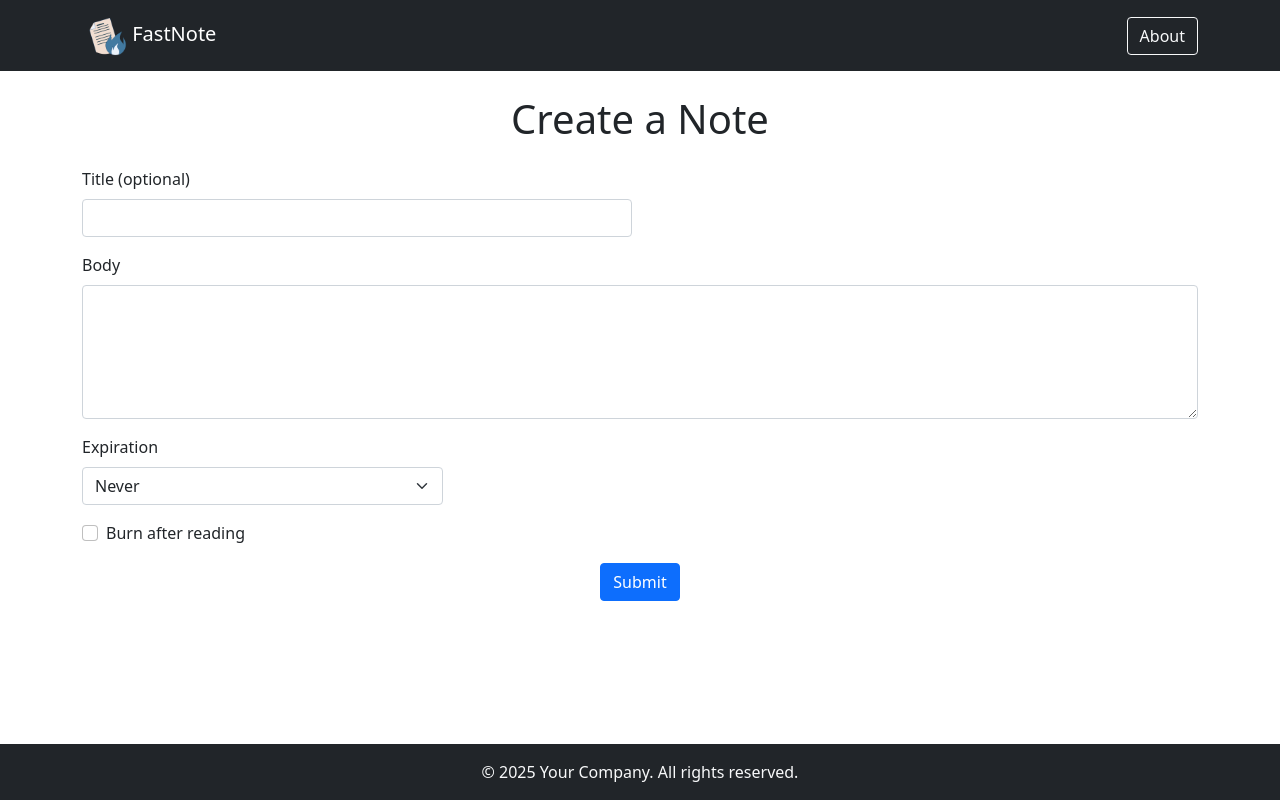
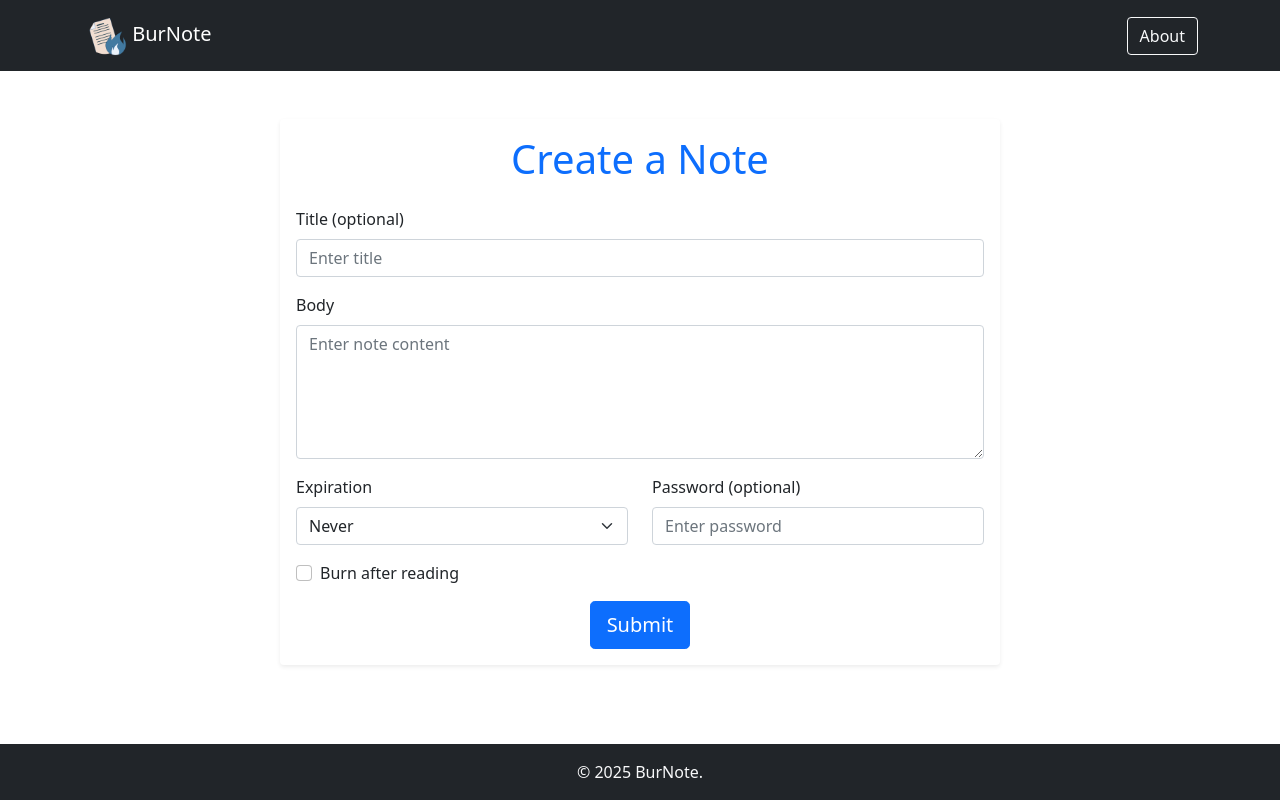
Before and after one commit to Andriyshkoy/BurNote, a Flask app: page / in a window 1280 px wide. Run offline with Flask 3, Linux system fonts and the light colour scheme; parts of the project's set-up code (start-up, migrations or seed data) failed here and were passed over.

Commit message:
Rename FastNote to BurNote and enhance UI for note-related pages

```diff
--- a/fastnote/templates/layout/flash.html
+++ b/fastnote/templates/layout/flash.html
@@ -1,15 +1,20 @@
 {% with messages = get_flashed_messages(with_categories=true) %}
   <div class="flash-messages">
     {% for category, message in messages %}
-      <div class="alert alert-{{ category }} d-flex align-items-center" role="alert">
+      <div class="alert alert-{{ category }} d-flex align-items-center shadow-sm rounded mb-3" role="alert">
         {% if category == 'danger' %}
-          <i class="bi bi-x-circle fill me-2"></i>
+          <i class="bi bi-x-circle-fill text-danger me-2 fs-4"></i>
         {% elif category == 'warning' %}
-          <i class="bi bi-exclamation-triangle-fill me-2"></i>
+          <i class="bi bi-exclamation-triangle-fill text-warning me-2 fs-4"></i>
         {% elif category == 'success' %}
-          <i class="bi bi-check-circle-fill me-2"></i>
+          <i class="bi bi-check-circle-fill text-success me-2 fs-4"></i>
+        {% else %}
+          <i class="bi bi-info-circle-fill text-info me-2 fs-4"></i>
         {% endif %}
-        {{ message }}
+        <div class="flex-grow-1">
+          {{ message }}
+        </div>
+        <button type="button" class="btn-close ms-3" data-bs-dismiss="alert" aria-label="Close"></button>
       </div>
     {% endfor %}
   </div>
--- a/fastnote/templates/layout/footer.html
+++ b/fastnote/templates/layout/footer.html
@@ -1,3 +1,3 @@
 <div class="container text-center">
-  <p class="mb-0">&copy; 2025 Your Company. All rights reserved.</p>
+  <p class="mb-0">&copy; 2025 BurNote.</p>
 </div>
--- a/fastnote/templates/layout/header.html
+++ b/fastnote/templates/layout/header.html
@@ -2,7 +2,7 @@
   <div class="container">
     <a class="navbar-brand" href="{{ url_for('webapp.create') }}">
       <img src="{{ url_for('static', filename='img/logo.png') }}" alt="Logo" class="d-inline-block" width="45" height="45">
-      FastNote
+      BurNote
     </a>
     <a class="btn btn-outline-light" href="{{ url_for('webapp.about') }}">About</a>
   </div>
--- a/fastnote/templates/notes/create.html
+++ b/fastnote/templates/notes/create.html
@@ -3,38 +3,62 @@
 {% block title %}Create a Note{% endblock %}
 
 {% block content %}
-  <h1 class="text-center mb-4">Create a Note</h1>
-  <form method="POST" action="" class="row g-3" novalidate>
+<div class="container mt-5">
+  {% include('layout/flash.html') %}
+  <div class="row justify-content-center">
+    <div class="col-md-8">
+      <div class="card shadow-sm border-0">
+        <div class="card-body">
+          <h1 class="text-center mb-4 text-primary">Create a Note</h1>
+          <form method="POST" action="" class="needs-validation" novalidate>
             {{ form.hidden_tag() }}
-    <div class="col-md-6">
+
+            <div class="mb-3">
               <label for="title" class="form-label">Title (optional)</label>
-      {{ form.title(class_="form-control", id="title") }}
+              {{ form.title(class_="form-control", id="title", placeholder="Enter title") }}
               {% for error in form.title.errors %}
-        <div class="invalid-feedback">{{ error }}</div>
+                <div class="invalid-feedback d-block">{{ error }}</div>
               {% endfor %}
             </div>
-    <div class="col-12">
+
+            <div class="mb-3">
               <label for="body" class="form-label">Body</label>
-      {{ form.text(class_="form-control", id="body", rows="5") }}
+              {{ form.text(class_="form-control", id="body", rows="5", placeholder="Enter note content") }}
               {% for error in form.text.errors %}
-        <div class="invalid-feedback">{{ error }}</div>
+                <div class="invalid-feedback d-block">{{ error }}</div>
               {% endfor %}
             </div>
-    <div class="col-md-4">
+
+            <div class="row mb-3">
+              <div class="col-md-6">
                 <label for="expiration" class="form-label">Expiration</label>
                 {{ form.expiration(class_="form-select", id="expiration") }}
                 {% for error in form.expiration.errors %}
-        <div class="invalid-feedback">{{ error }}</div>
+                  <div class="invalid-feedback d-block">{{ error }}</div>
                 {% endfor %}
               </div>
-    <div class="col-12">
-      <div class="form-check">
+
+              <div class="col-md-6">
+                <label for="password" class="form-label">Password (optional)</label>
+                {{ form.password(class_="form-control", id="password", placeholder="Enter password") }}
+                {% for error in form.password.errors %}
+                  <div class="invalid-feedback d-block">{{ error }}</div>
+                {% endfor %}
+              </div>
+            </div>
+
+            <div class="form-check mb-3">
               {{ form.burn_after_reading(class_="form-check-input", id="burn_after_reading") }}
               <label class="form-check-label" for="burn_after_reading">Burn after reading</label>
             </div>
-    </div>
-    <div class="col-12 text-center">
-      {{ form.submit(class_="btn btn-primary") }}
+
+            <div class="text-center">
+              {{ form.submit(class_="btn btn-primary btn-lg") }}
             </div>
           </form>
+        </div>
+      </div>
+    </div>
+  </div>
+</div>
 {% endblock %}
```
Also changed, not shown: fastnote/templates/notes/expired.html (+16 -6 lines), fastnote/templates/notes/password_protected.html (added, +45 -0 lines), fastnote/templates/notes/success.html (+16 -5 lines), fastnote/templates/notes/view.html (+11 -3 lines), fastnote/templates/notes/warning.html (+17 -5 lines), fastnote/templates/pages/about.html (+16 -6 lines). Lines whose indentation alone changed are shown as unchanged.
